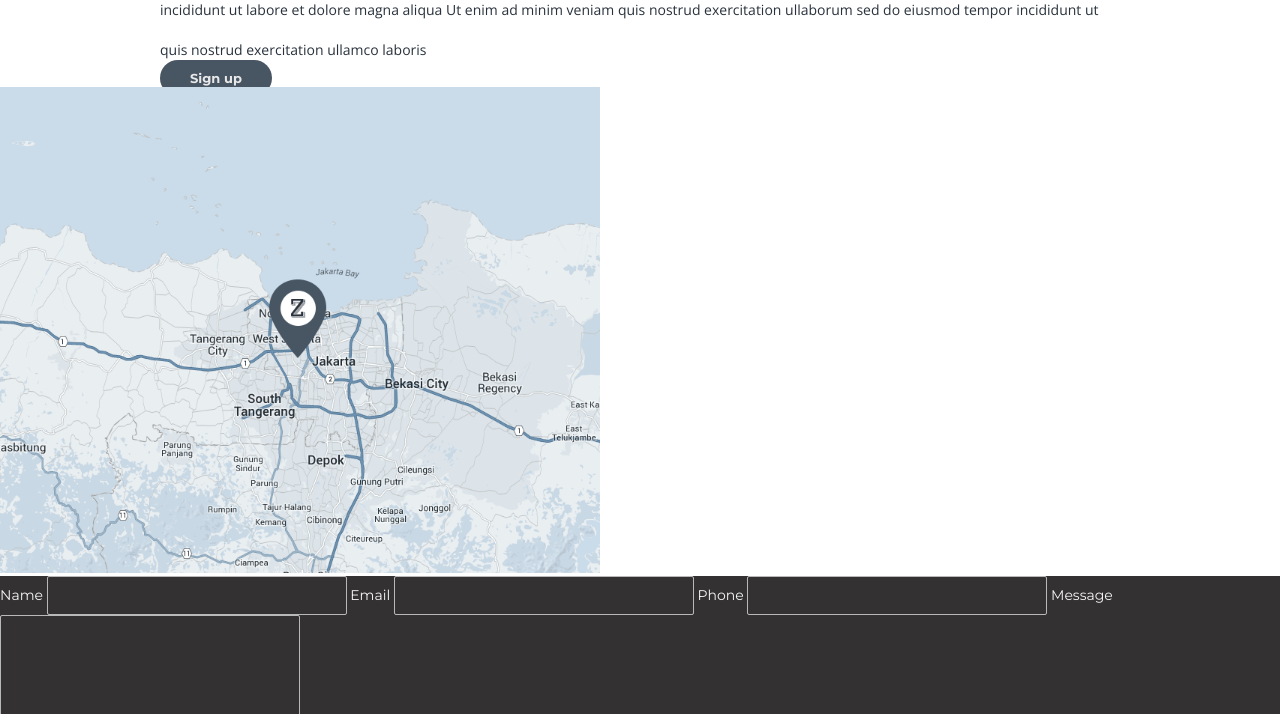
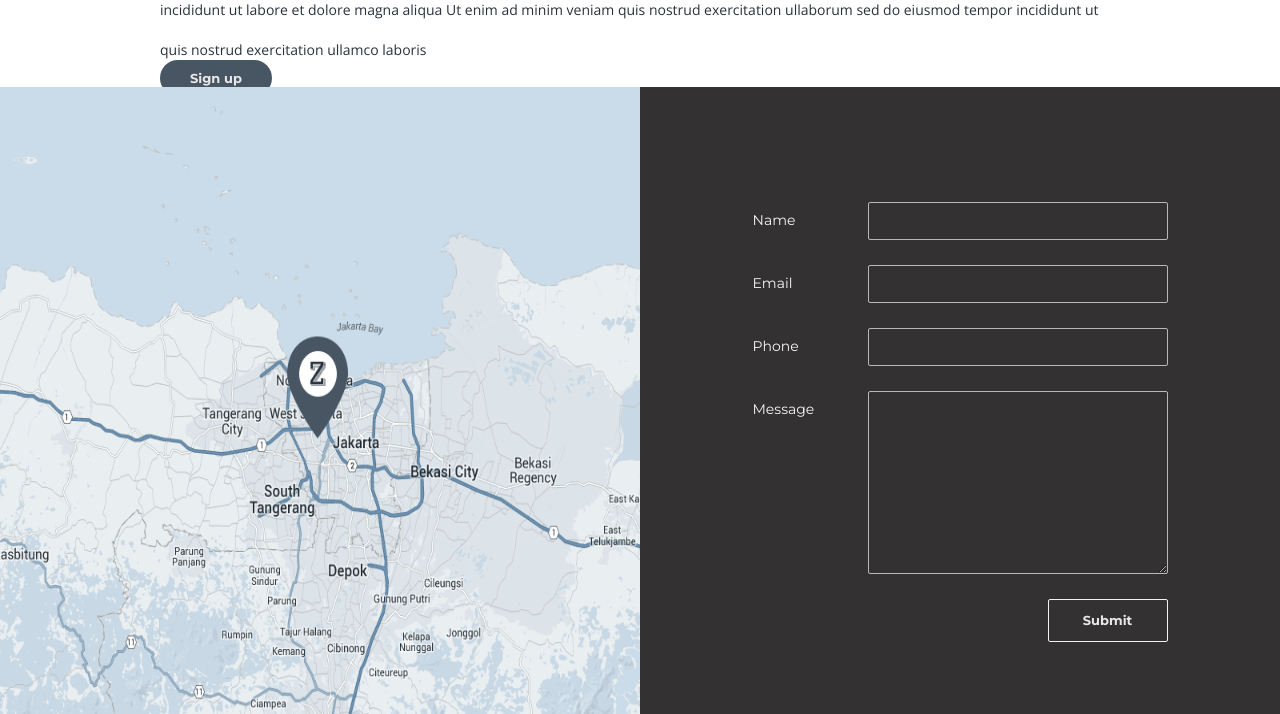
Before and after one commit to Mogrima/Zet, a website: page src/index.html in a window 1280 px wide. Shown: the part 2958-3672 px from the top of the page. Drawn offline with nearby package versions, Linux system fonts and the light colour scheme; files that its build step writes are made by us from their sources.

Commit message:
Стилизовала до конца секцию контакты: блок карты и блок формы

```diff
--- a/src/index.html
+++ b/src/index.html
@@ -310,18 +310,26 @@
 		<section class="contact">
 			<h2 class="visually-hidden">Contact us</h2>
 			<div class="map">
-				<img src="img/map.png" alt="map" width="600">
+				<img class="map__content" src="img/map.png" alt="map" width="600">
 			</div>
 			<div class="mail">
 				<form class="mail__form" action="#" method="post">
+					<p class="mail__wrapp">
 						<label class="mail__label" for="name">Name</label>
 						<input class="mail__input" id="name" type="text" name="name">
+					</p>
+					<p class="mail__wrapp">
 						<label class="mail__label" for="email">Email</label>
 						<input class="mail__input" id="email" type="email">
+					</p>
+					<p class="mail__wrapp">
 						<label class="mail__label" for="phone">Phone</label>
 						<input class="mail__input" id="phone" type="text">
+					</p>
+					<p class="mail__wrapp">
 						<label class="mail__label" for="message">Message</label>
 						<textarea class="mail__input" name="message" id="message" cols="30" rows="10"></textarea>
+					</p>
 					<button class="button mail__button" type="submit">Submit</button>
 				</form>
 			</div>
--- /dev/null
+++ b/src/less/blocks/contact.less
@@ -0,0 +1,4 @@
+.contact {
+	display: flex;
+	flex-wrap: wrap;
+}
--- a/src/less/blocks/mail.less
+++ b/src/less/blocks/mail.less
@@ -1,11 +1,29 @@
 .mail {
+	box-sizing: border-box;
+	width: 50%;
+	height: 630px;
 	background-color: @bg-form;
+}
+
+.mail__form {
+	width: 415px;
+	margin: 0 auto;
+	padding-top: 115px;
+	padding-bottom: 110px;
+}
+
+.mail__wrapp {
+	display: flex;
+	justify-content: space-between;
+	.set();
+	margin-bottom: 25px;
 }
 
 .mail__input {
 	box-sizing: border-box;
 	width: 300px;
 	padding: 10px 10px;
+	color: #f6f6f6;
 	background-color: transparent;
 	border: 1px solid fade(#f2f2f2, 70%);
 	border-radius: 2px;
@@ -18,5 +36,7 @@
 }
 
 .mail__button {
+	width: 120px;
+	margin-left: auto;
 	border-radius: 2px;
 }
--- /dev/null
+++ b/src/less/blocks/map.less
@@ -0,0 +1,9 @@
+.map {
+	width: 50%;
+	height: 630px;
+}
+
+.map__content {
+	width: 100%;
+	height: 100%;
+}
--- a/src/less/style.less
+++ b/src/less/style.less
@@ -14,7 +14,9 @@
 @import url("blocks/team.less");
 @import url("blocks/partners.less");
 @import url("blocks/price.less");
+@import url("blocks/contact.less");
 @import url("blocks/mail.less");
+@import url("blocks/map.less");
 @import url("blocks/page-footer.less");
 @import url("blocks/social-list.less");
 
```
Also changed, not shown: dist/css/style.css, dist/index.html. Lines whose indentation alone changed are shown as unchanged.
